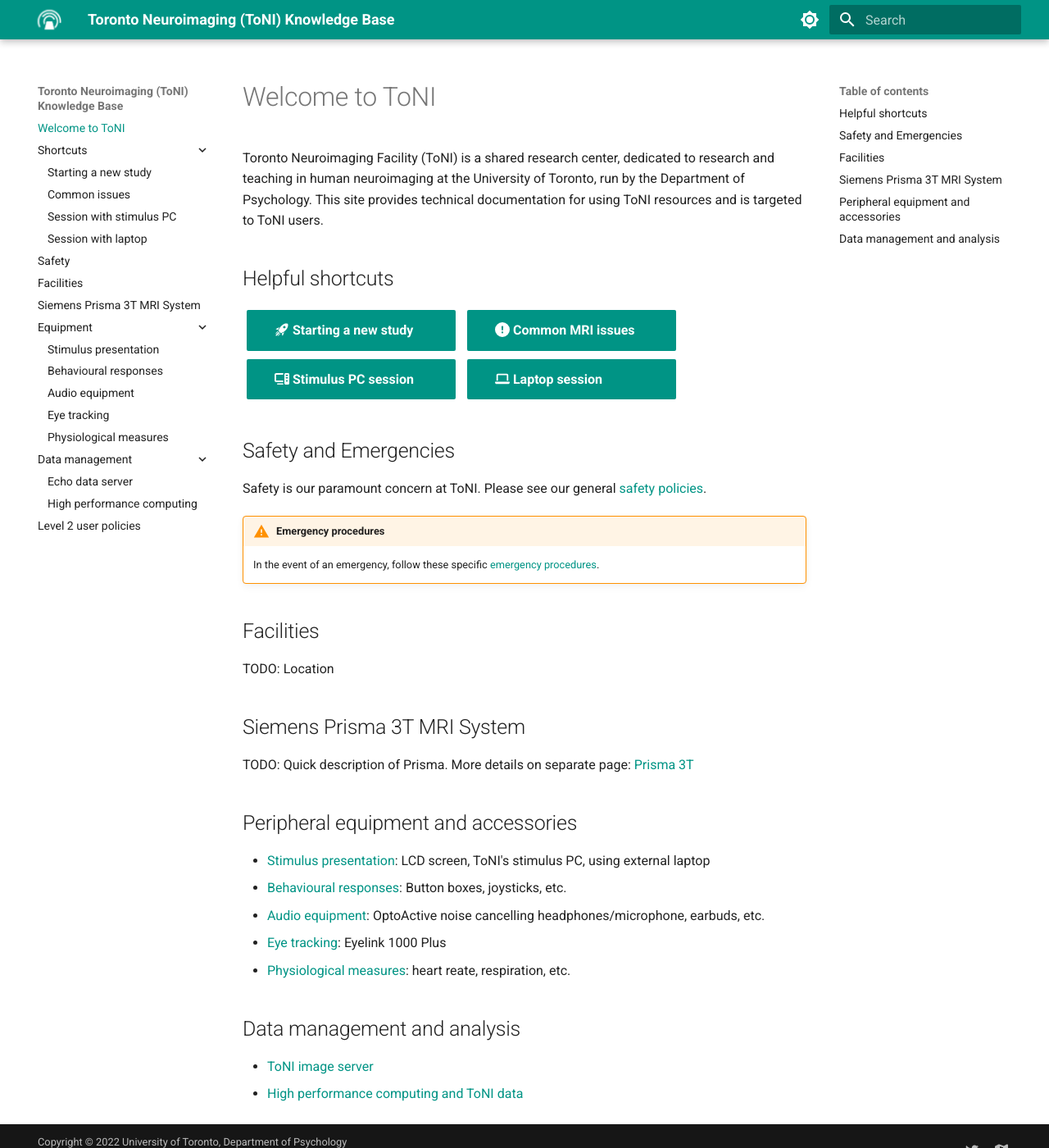
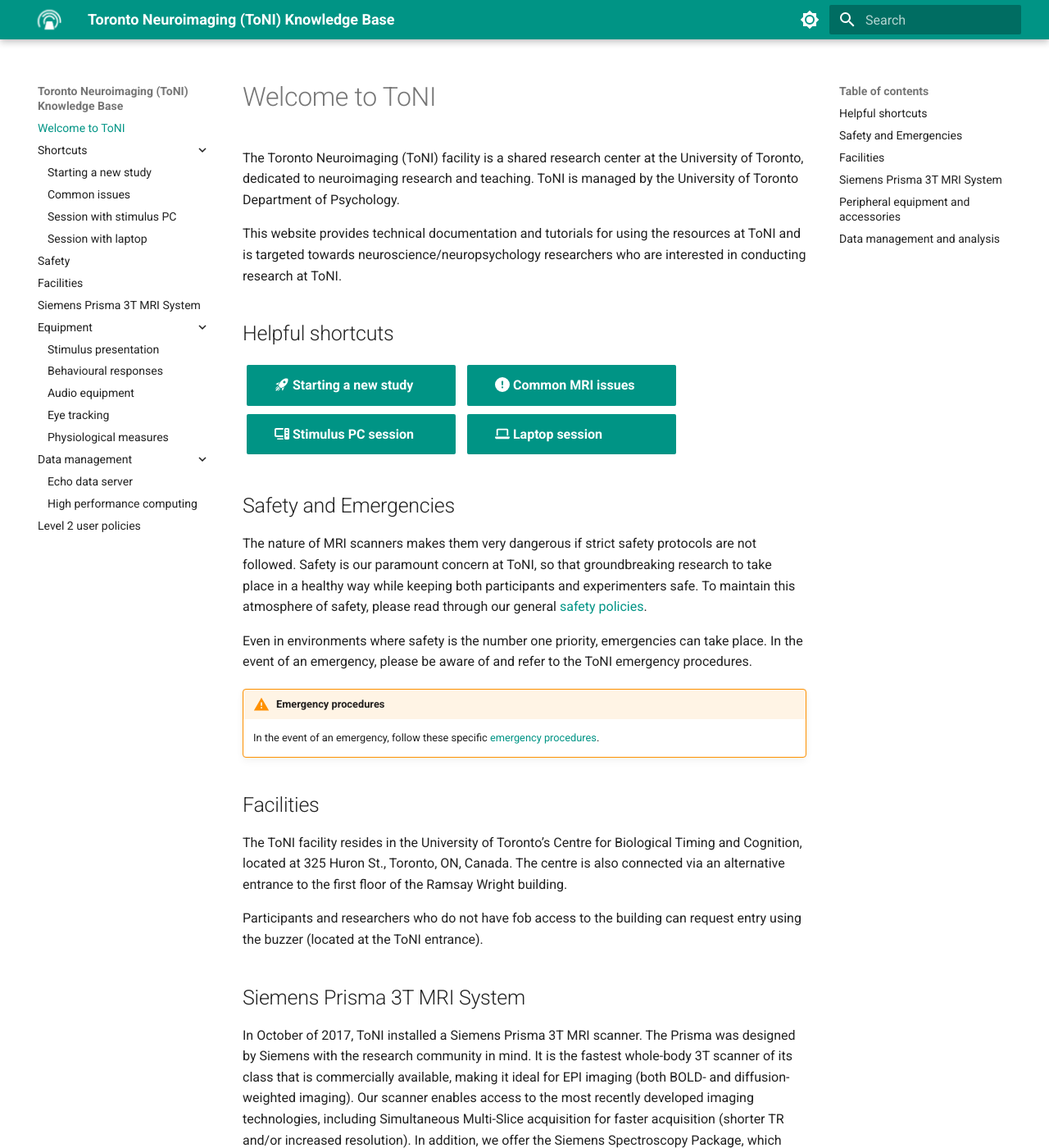
Before and after one commit to uoft-toni/uoft-toni.github.io, an MkDocs documentation site: the page built from docs/index.md, in a window 1280 px wide and 1400 px high. Shown: the whole window at 82% size. Built offline with MkDocs 1.6.1 and Material for MkDocs 9.7.7, drawn with Linux system fonts in a browser that asks for light colours; some of the changed text lies outside the part shown.

Commit message:
Update index.md
Update to index of documentation. Images to follow soon.

```diff
--- a/docs/index.md
+++ b/docs/index.md
@@ -1,6 +1,8 @@
 # Welcome to ToNI
 
-Toronto Neuroimaging Facility (ToNI) is a shared research center, dedicated to research and teaching in human neuroimaging at the University of Toronto, run by the Department of Psychology. This site provides technical documentation for using ToNI resources and is targeted to ToNI users.
+The Toronto Neuroimaging (ToNI) facility is a shared research center at the University of Toronto, dedicated to neuroimaging research and teaching.  ToNI is managed by the University of Toronto Department of Psychology.
+
+This website provides technical documentation and tutorials for using the resources at ToNI and is targeted towards neuroscience/neuropsychology researchers who are interested in conducting research at ToNI.
 
 ## Helpful shortcuts
 
@@ -10,17 +12,24 @@ Toronto Neuroimaging Facility (ToNI) is a shared research center, dedicated to r
 [:fontawesome-solid-laptop: Laptop session](howto_laptop.md){ .md-button .md-button--primary style="width:255px;margin:5px"}
 
 ## Safety and Emergencies
-Safety is our paramount concern at ToNI. Please see our general [safety policies](https://toni.psych.utoronto.ca/safety/).
+
+The nature of MRI scanners makes them very dangerous if strict safety protocols are not followed. Safety is our paramount concern at ToNI, so that groundbreaking research to take place in a healthy way while keeping both participants and experimenters safe. To maintain this atmosphere of safety, please read through our general [safety policies](https://toni.psych.utoronto.ca/safety/).
+
+Even in environments where safety is the number one priority, emergencies can take place. In the event of an emergency, please be aware of and refer to the ToNI emergency procedures.
 
 !!! warning "Emergency procedures"
 
     In the event of an emergency, follow these specific [emergency procedures](https://toni.psych.utoronto.ca/safety/#8).
 
 ## Facilities
-TODO: Location
+
+The ToNI facility resides in the University of Toronto’s Centre for Biological Timing and Cognition, located at 325 Huron St., Toronto, ON, Canada. The centre is also connected via an alternative entrance to the first floor of the Ramsay Wright building.
+
+Participants and researchers who do not have fob access to the building can request entry using the buzzer (located at the ToNI entrance).
 
 ## Siemens Prisma 3T MRI System
-TODO: Quick description of Prisma. More details on separate page: [Prisma 3T](system.md)
+
+In October of 2017, ToNI installed a Siemens Prisma 3T MRI scanner. The Prisma was designed by Siemens with the research community in mind. It is the fastest whole-body 3T scanner of its class that is commercially available, making it ideal for EPI imaging (both BOLD- and diffusion-weighted imaging). Our scanner enables access to the most recently developed imaging technologies, including Simultaneous Multi-Slice acquisition for faster acquisition (shorter TR and/or increased resolution). In addition, we offer the Siemens Spectroscopy Package, which bundles Single Voxel Spectroscopy, 2D Chemical Shift Imaging, 3D Chemical Shift Imaging, and syngo Spectroscopy Evaluation. We also have access to work-in-progress packages, including multi-echo acquisition for better signal in brain regions prone to susceptibility artifacts, including frontal and temporal regions. More details can be found here: [Prisma 3T](system.md)
 
 ## Peripheral equipment and accessories
 * [Stimulus presentation](stimulus.md): LCD screen, ToNI's stimulus PC, using external laptop
```
